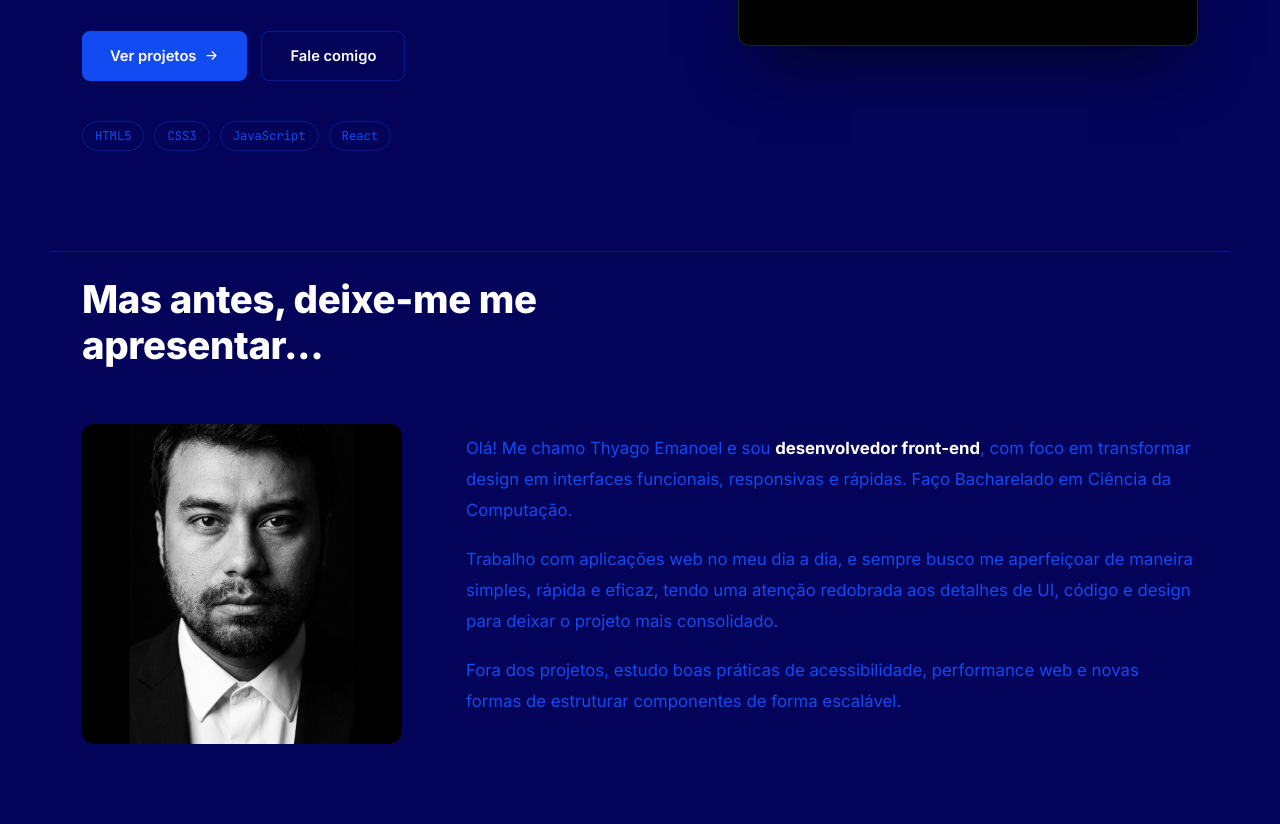
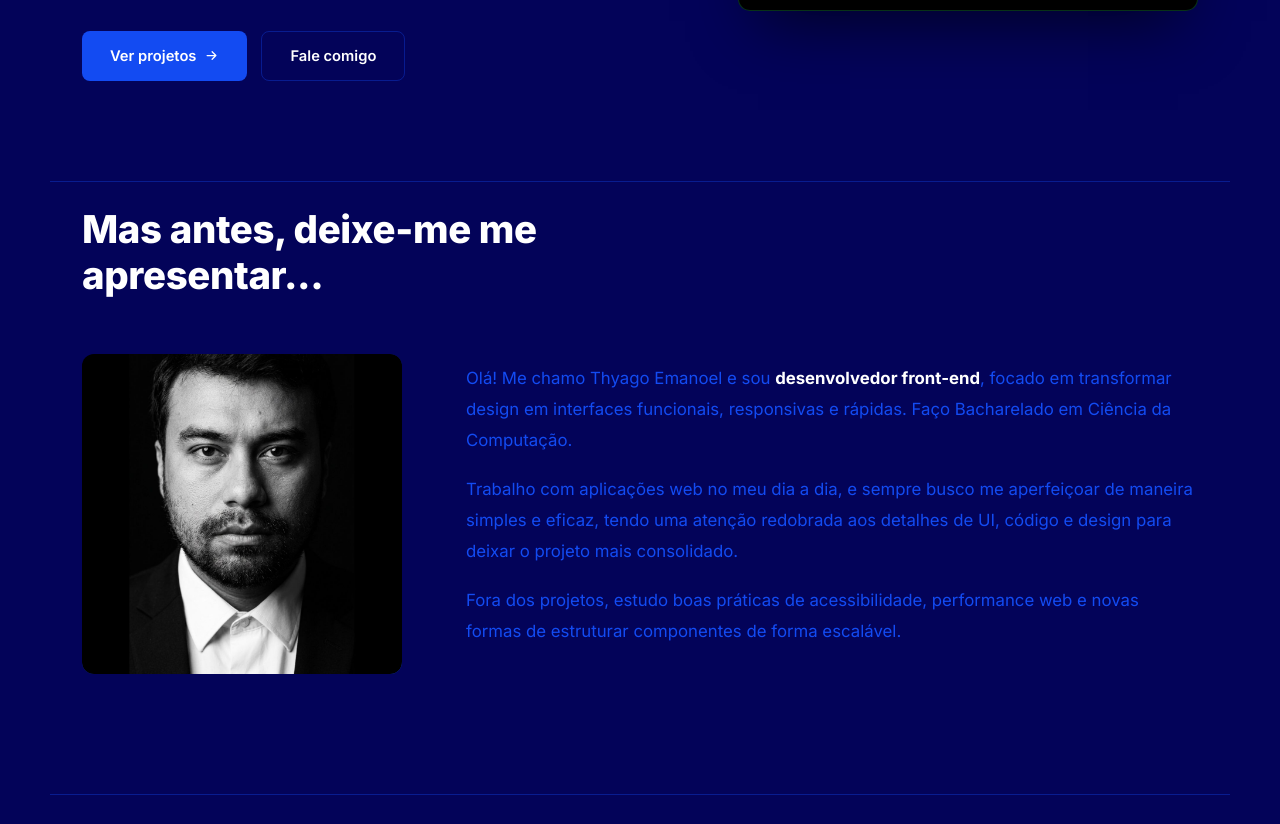
Before and after one commit to thyagoemanoell/portfolio-pessoal, a React (Vite) app: page / in a window 1280 px wide. Shown: the part 500-1324 px from the top of the page. Built offline with nearby package versions, Linux system fonts and the light colour scheme.

Commit message:
atualizacoes

```diff
--- a/src/assets/components/principal.jsx
+++ b/src/assets/components/principal.jsx
@@ -202,12 +202,12 @@ const Principal = () => {
             </a>
             <a href="#contato" className="btn-secondary">Fale comigo</a>
           </div>
-          <div className="hero-tags">
+          {/* <div className="hero-tags">
             <span className="hero-tag">HTML5</span>
             <span className="hero-tag">CSS3</span>
             <span className="hero-tag">JavaScript</span>
             <span className="hero-tag">React</span>
-          </div>
+          </div> */}
         </div>
 
         <div className="terminal-wrap">
@@ -237,10 +237,10 @@ const Principal = () => {
 
           <div className="about-text">
             <p className="reveal">
-              Olá! Me chamo Thyago Emanoel e sou <strong>desenvolvedor front-end</strong>, com foco em transformar design em interfaces funcionais, responsivas e rápidas. Faço Bacharelado em Ciência da Computação.
+              Olá! Me chamo Thyago Emanoel e sou <strong>desenvolvedor front-end</strong>, focado em transformar design em interfaces funcionais, responsivas e rápidas. Faço Bacharelado em Ciência da Computação.
             </p>
             <p className="reveal">
-              Trabalho com aplicações web no meu dia a dia, e sempre busco me aperfeiçoar de maneira simples, rápida e eficaz, tendo uma atenção redobrada aos detalhes de UI, código e design para deixar o projeto mais consolidado.
+              Trabalho com aplicações web no meu dia a dia, e sempre busco me aperfeiçoar de maneira simples e eficaz, tendo uma atenção redobrada aos detalhes de UI, código e design para deixar o projeto mais consolidado.
             </p>
             <p className="reveal">
               Fora dos projetos, estudo boas práticas de acessibilidade, performance web e novas formas de estruturar componentes de forma escalável.
```
Also changed, not shown: src/assets/components/navbar.jsx (line endings or trailing spaces).
